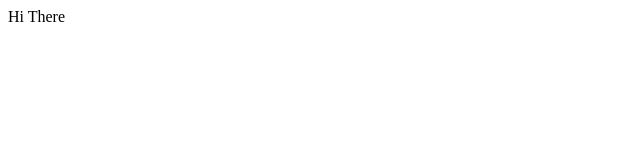
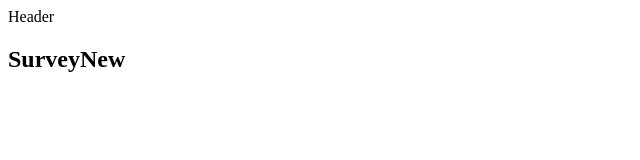
Before and after one commit to johnkirch123/email4Me, a React (Create React App) app in the folder client/: page /surveys/new in a window 1280 px wide. Shown: the top 160 px of the page, without its empty margins (0-640 px from the left). Built offline with nearby package versions, Linux system fonts and the light colour scheme.

Commit message:
importing materialize-css

```diff
--- a/client/package.json
+++ b/client/package.json
@@ -7,6 +7,7 @@
     "@testing-library/react": "^13.1.1",
     "@testing-library/user-event": "^13.5.0",
     "http-proxy-middleware": "^2.0.1",
+    "materialize-css": "^1.0.0-rc.2",
     "react": "^18.0.0",
     "react-dom": "^18.0.0",
     "react-redux": "^8.0.0",
--- a/client/src/components/App.js
+++ b/client/src/components/App.js
@@ -1,13 +1,24 @@
 import React from 'react';
 import { BrowserRouter, Route } from 'react-router-dom';
+import Header from './Header';
 
-const Header = () => <h2>Header</h2>;
 const Dashboard = () => <h2>Dashboard</h2>;
 const SurveyNew = () => <h2>SurveyNew</h2>;
 const Landing = () => <h2>Landing</h2>;
 
 const App = () => {
-  return <div>Hi There</div>;
+  return (
+    <div>
+      <BrowserRouter>
+        <div>
+          <Header />
+          <Route path='/' exact component={Landing} />
+          <Route path='/surveys' exact component={Dashboard} />
+          <Route path='/surveys/new' component={SurveyNew} />
+        </div>
+      </BrowserRouter>
+    </div>
+  );
 };
 
 export default App;
--- /dev/null
+++ b/client/src/components/Header.js
@@ -0,0 +1,9 @@
+import React, { Component } from 'react';
+
+class Header extends Component {
+  render() {
+    return <div>Header</div>;
+  }
+}
+
+export default Header;
```
Also changed, not shown: 1 other file (tests, documents, lock files or other folders).
